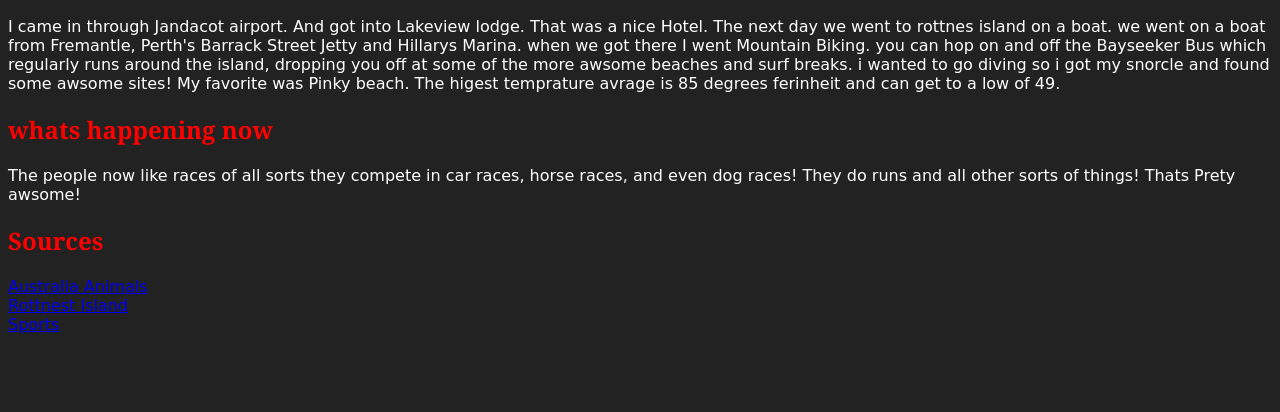
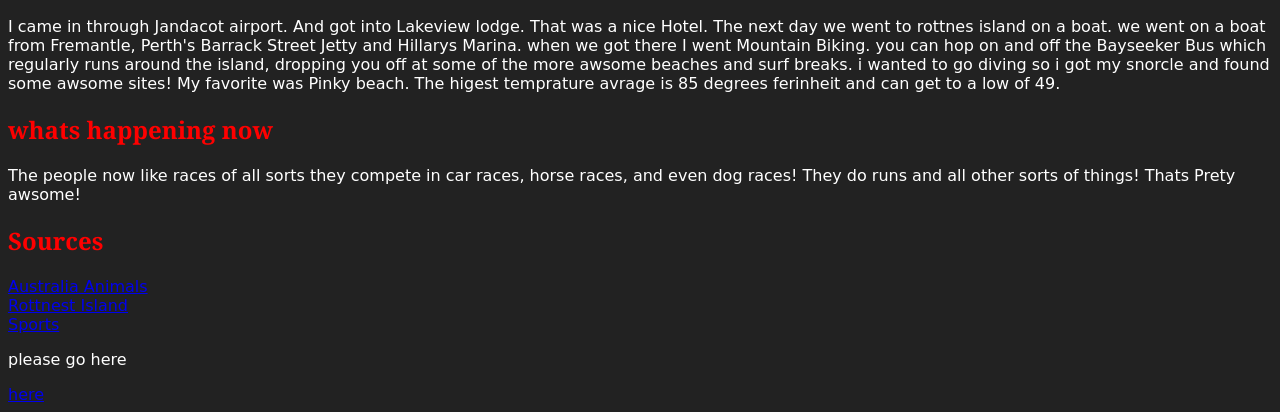
Before and after one commit to dr-comeemeememem/australia--prodject, a plain HTML site: page index.html in a window 1280 px wide. Shown: the part 1669-2081 px from the top of the page. Before the commit the page ends 2011 px from the top, so only its background shows below. Drawn offline with Linux system fonts and the light colour scheme.

Commit message:
index.html

```diff
--- a/index.html
+++ b/index.html
@@ -129,4 +129,5 @@ h2 {
         </article>
     </section>
   </body>
+    <footer><p>please go here</u></p><a href="https://www.bing.com/search?q=never+gonna+give+you+up&PC=U316&FORM=CHROMN&shtp=GetUrl&shid=497dc7fb-3f5d-4580-8c03-b537dc3ca116&shtk=UmljayBBc3RsZXkgLSBOZXZlciBHb25uYSBHaXZlIFlvdSBVcCAoT2ZmaWNpYWwgTXVzaWMgVmlkZW8p&shdk=VGhlIG9mZmljaWFsIHZpZGVvIGZvciBi&shhk=49iUZ7obG8mEKHuny%2FNwxHnVgw7qD2kKw36UaUKb%2BVY%3D&shth=OVP.L7KGFBwm2RaqhODRfk8e1QHfFn">here</a>
 </html>
```
